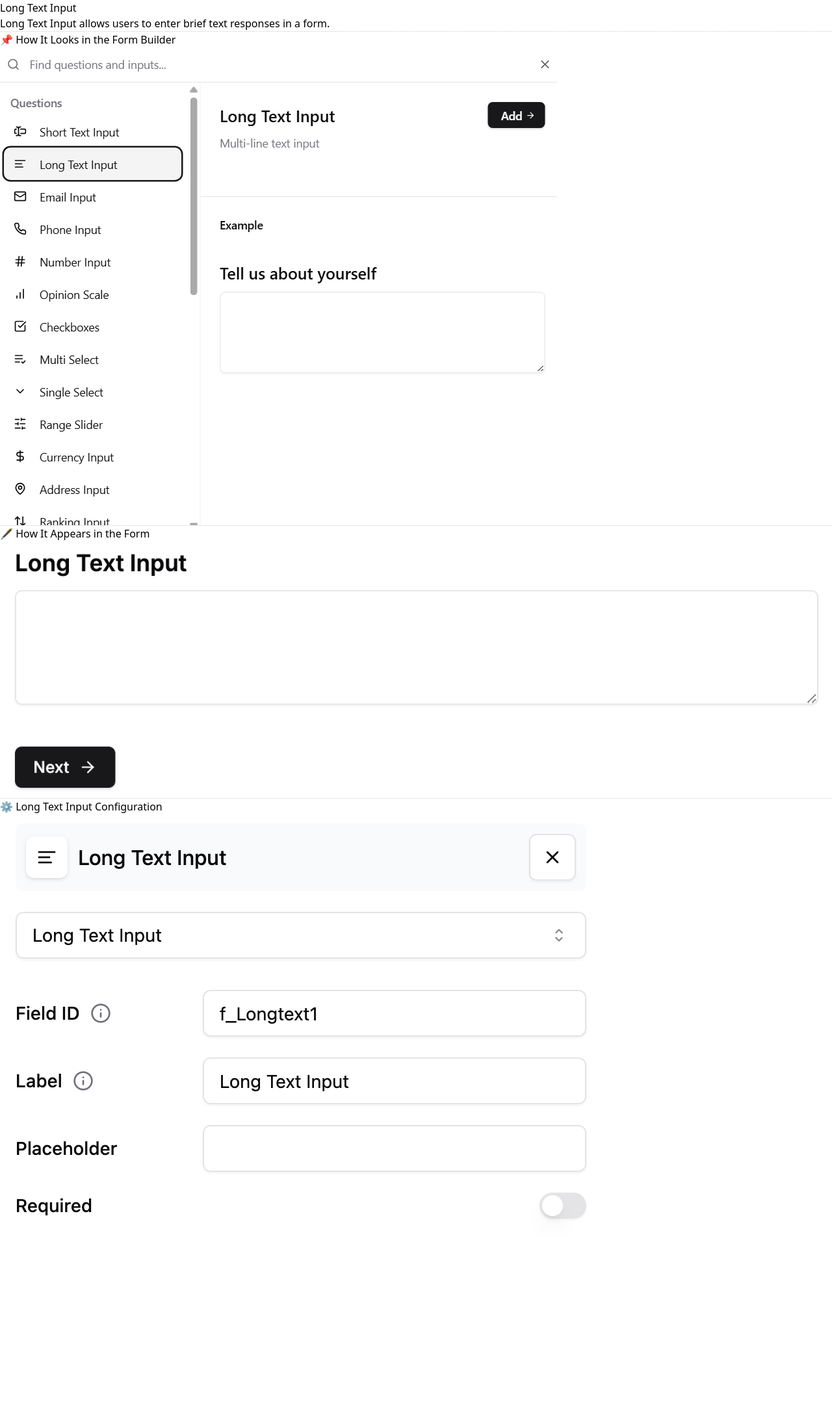
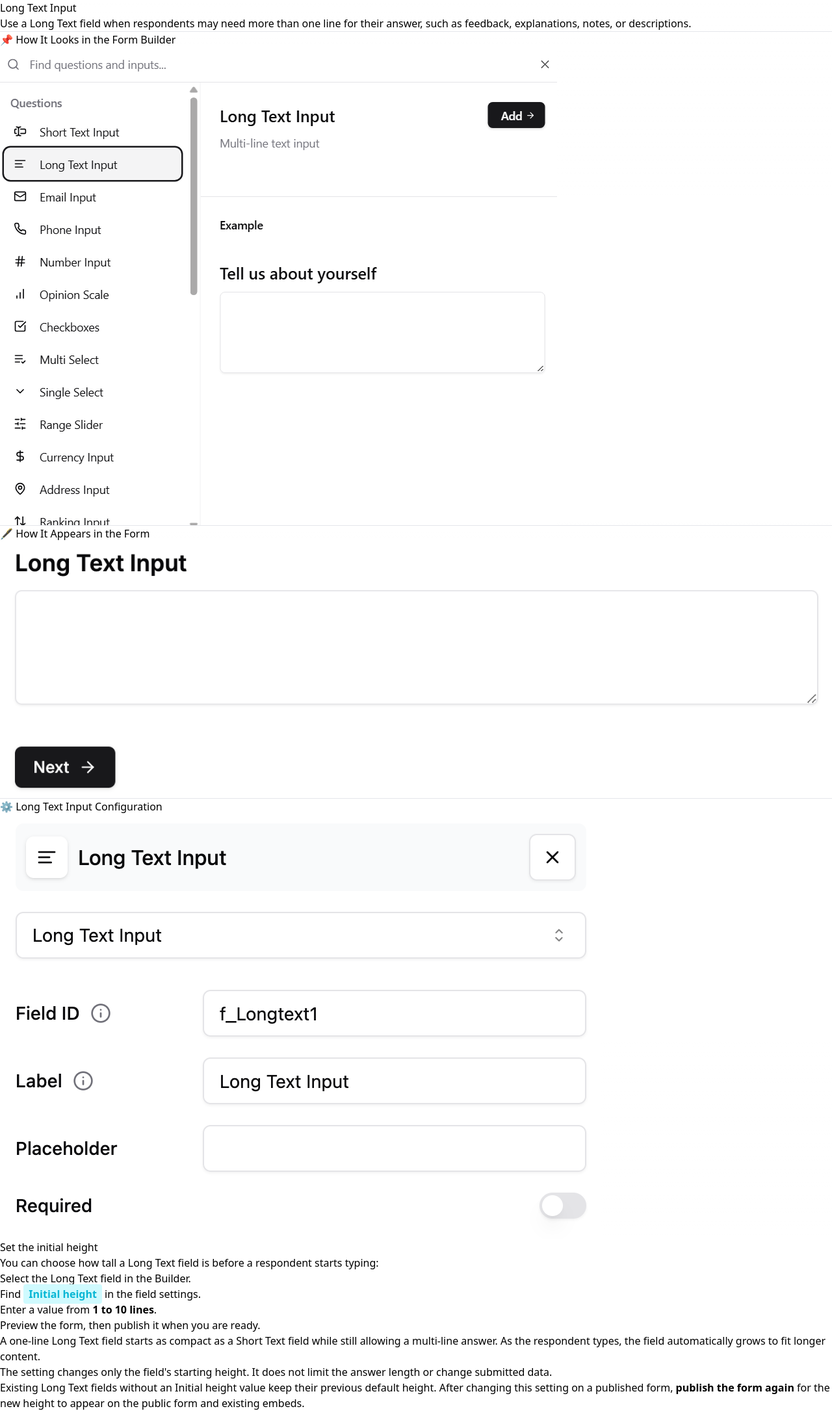
Before and after one commit to nilveryboring/makeform.github.io, a Next.js app: page /help/features/long-text-input in a window 1280 px wide. Shown: the whole page at 65% size. Before the commit the page ends 1907 px from the top, so only its background shows below. Built offline with nearby package versions, Linux system fonts and the light colour scheme.

Commit message:
docs: document long text initial height

```diff
--- a/pages/features/long-text-input.mdx
+++ b/pages/features/long-text-input.mdx
@@ -1,6 +1,6 @@
 # Long Text Input
 
-Long Text Input allows users to enter brief text responses in a form.
+Use a Long Text field when respondents may need more than one line for their answer, such as feedback, explanations, notes, or descriptions.
 
 ---
 
@@ -19,3 +19,18 @@ Long Text Input allows users to enter brief text responses in a form.
 ## ⚙️ Long Text Input Configuration
 
 ![Long Text Input Configuration](/images/long_text_input3.png)
+
+### Set the initial height
+
+You can choose how tall a Long Text field is before a respondent starts typing:
+
+1. Select the Long Text field in the Builder.
+2. Find <span className="text-cyan-500 font-semibold bg-cyan-100 px-2 py-1 rounded">Initial height</span> in the field settings.
+3. Enter a value from **1 to 10 lines**.
+4. Preview the form, then publish it when you are ready.
+
+A one-line Long Text field starts as compact as a Short Text field while still allowing a multi-line answer. As the respondent types, the field automatically grows to fit longer content.
+
+The setting changes only the field's starting height. It does not limit the answer length or change submitted data.
+
+Existing Long Text fields without an Initial height value keep their previous default height. After changing this setting on a published form, **publish the form again** for the new height to appear on the public form and existing embeds.
```
